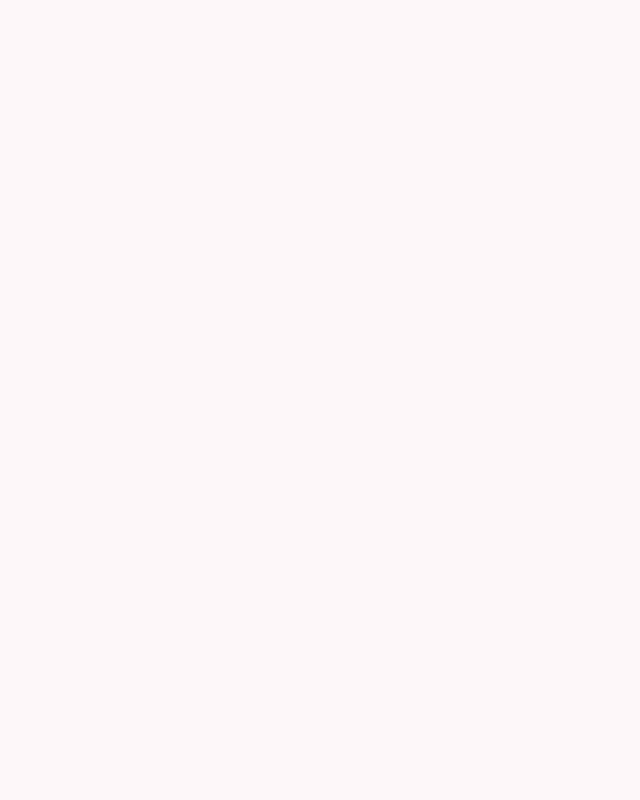
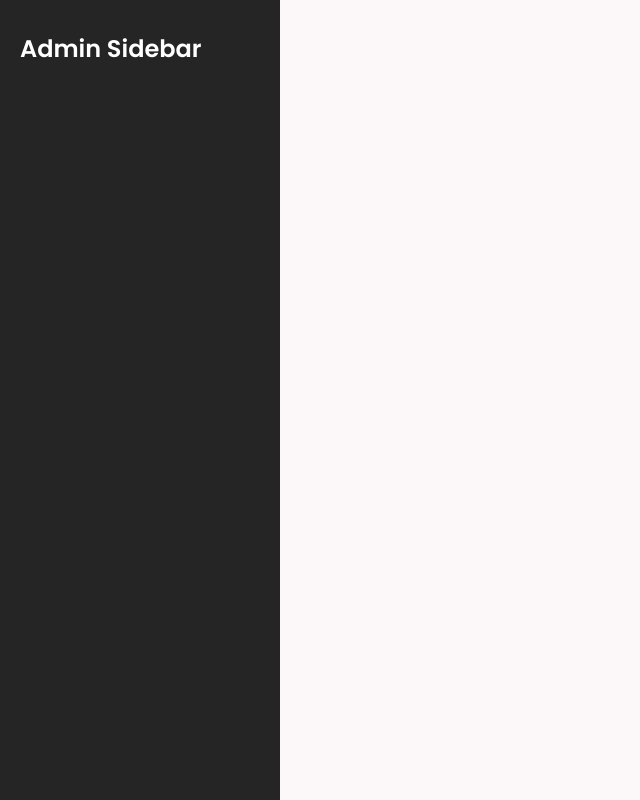
Before and after one commit to genzegen/dailysip, a React (Vite) app in the folder frontend/: page /admin/dashboard in a window 1280 px wide. Before the commit this address had no page. Shown: the whole page, without its empty margins (0-640 px from the left). Built offline with nearby package versions, Linux system fonts and the light colour scheme; a web font is replaced by a local one.

Commit message:
admin: admin sidebar

```diff
--- a/frontend/src/App.jsx
+++ b/frontend/src/App.jsx
@@ -3,6 +3,7 @@ import LandingPage from './pages/LandingPage';
 import GetStarted from './pages/GetStarted';
 import Home from './pages/Home';
 import AdminLogin from './pages/AdminLogin';
+import AdminPage from './pages/AdminPage';
 
 function App() {
   return (
@@ -12,6 +13,7 @@ function App() {
         <Route path="/getstarted" element={<GetStarted />} />
         <Route path="/home" element={<Home />} />
         <Route path="/admin" element={<AdminLogin />} />
+        <Route path="/admin/dashboard" element={<AdminPage />} />
       </Routes>
     </Router>
   );
--- /dev/null
+++ b/frontend/src/pages/AdminPage.jsx
@@ -0,0 +1,14 @@
+// import { useState } from "react";
+import '../styles/AdminPage.css';
+
+export default function AdminPage() {
+
+    return (
+        <div className="admin-main">
+            <div className="admin-sidebar">
+                <h1>Admin Sidebar</h1>
+            </div>
+            <div className="admin-content"></div>
+        </div>
+    );
+}
--- /dev/null
+++ b/frontend/src/styles/AdminPage.css
@@ -0,0 +1,21 @@
+.admin-main {
+    width: 100vw;
+    height: 100vh;
+    display: flex;
+    flex-direction: row;
+}
+
+.admin-sidebar {
+    padding: 20px;
+    width: 20%;
+    height: 100vh;
+    background-color: #252525;
+    color: white;
+}
+
+.admin-content {
+    padding: 20px;
+    width: 80%;
+    height: 100vh;
+    overflow-y: auto;
+}
```
Also changed, not shown: frontend/src/components/Sidebar.jsx (added), 1 other file (tests, documents, lock files or other folders).
